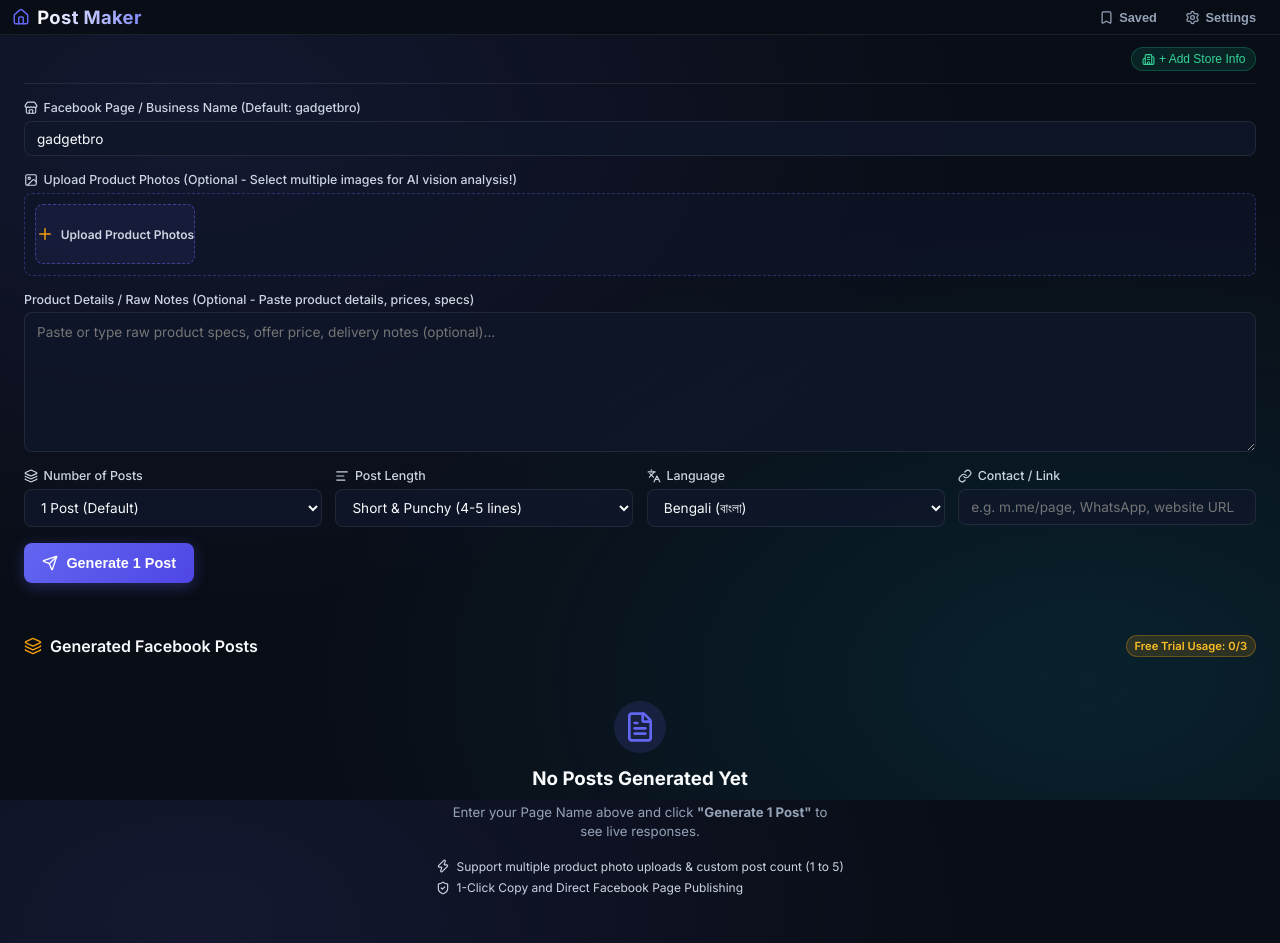
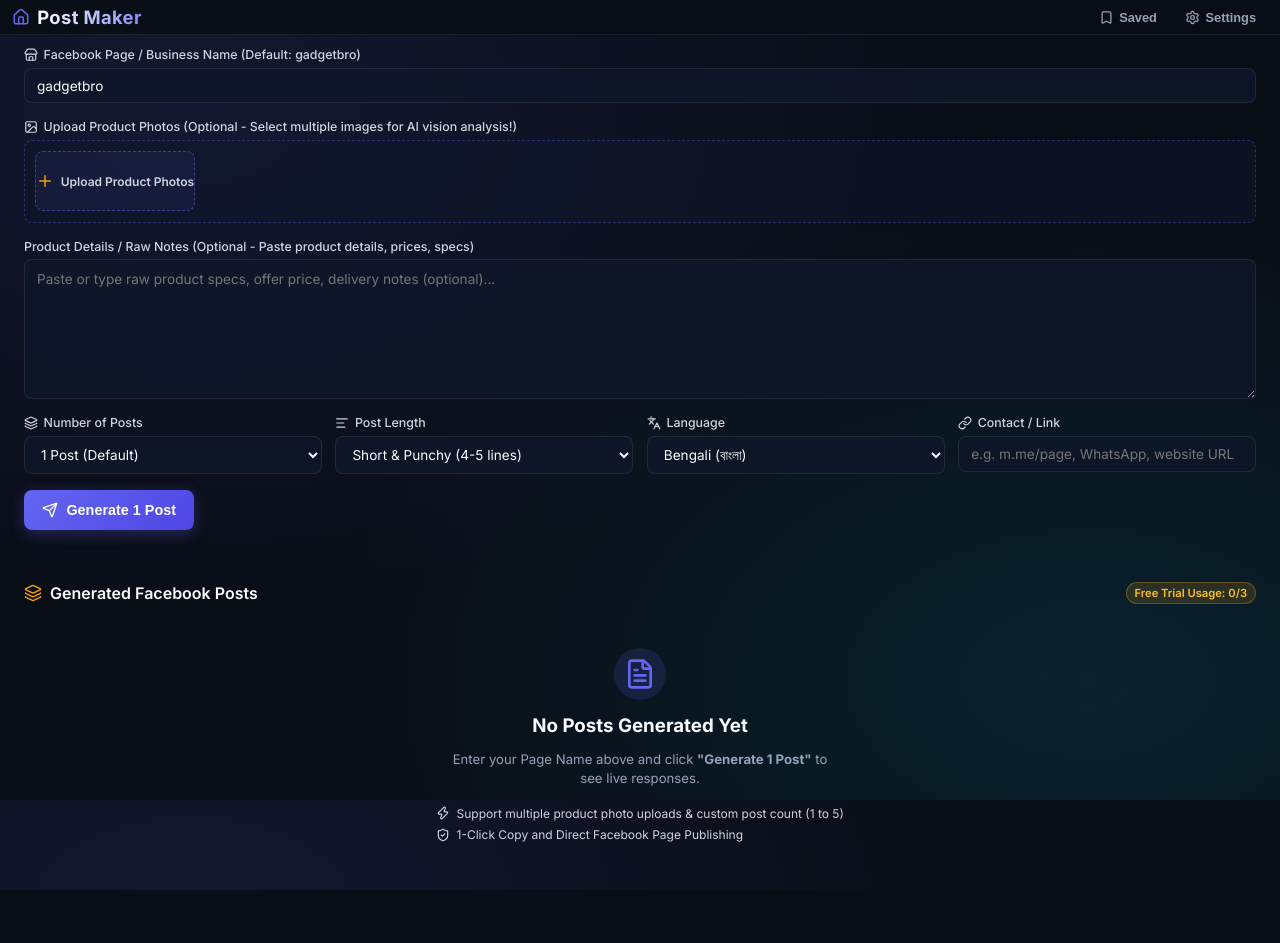
Before and after one commit to emranhossen-dev/automation, a React (Vite) app: page / in a window 1280 px wide. After the commit the page ends 890 px from the top, so only its background shows below. Built offline with nearby package versions, Linux system fonts and the light colour scheme.

Commit message:
Remove Add Store Info header button from ProductForm

```diff
--- a/src/App.tsx
+++ b/src/App.tsx
@@ -302,8 +302,6 @@
               onStop={handleStopGeneration}
               isLoading={isLoading}
               progressState={progressState}
-              businessInfo={businessInfo}
-              onOpenSettings={() => setActiveTab('settings')}
             />
 
             {/* Generated Posts Section */}
--- a/src/components/ProductForm.tsx
+++ b/src/components/ProductForm.tsx
@@ -1,6 +1,6 @@
 import React from 'react';
-import type { SingleRawInput, PostLanguage, BusinessInfo, PostLengthPreference, ImageInput } from '../types';
-import { Languages, Link as LinkIcon, Building2, Store, Square, AlignLeft, Send, Image as ImageIcon, X, Plus, Layers, Settings } from 'lucide-react';
+import type { SingleRawInput, PostLanguage, PostLengthPreference, ImageInput } from '../types';
+import { Languages, Link as LinkIcon, Store, Square, AlignLeft, Send, Image as ImageIcon, X, Plus, Layers } from 'lucide-react';
 
 interface ProductFormProps {
   input: SingleRawInput;
@@ -14,8 +14,6 @@
     percentage: number;
     strategyName: string;
   } | null;
-  businessInfo: BusinessInfo;
-  onOpenSettings: () => void;
 }
 
 export const ProductForm: React.FC<ProductFormProps> = ({
@@ -24,33 +22,7 @@
   onGenerate,
   onStop,
   isLoading,
-  businessInfo,
-  onOpenSettings,
 }) => {
-  const handleAppendBusinessInfo = () => {
-    const parts = [];
-    if (businessInfo.pageName) parts.push(`Page: ${businessInfo.pageName}`);
-    if (businessInfo.phone) parts.push(`Phone: ${businessInfo.phone}`);
-    if (businessInfo.whatsapp) parts.push(`WhatsApp: ${businessInfo.whatsapp}`);
-    if (businessInfo.websiteUrl) parts.push(`Website: ${businessInfo.websiteUrl}`);
-    if (businessInfo.defaultOrderNote) parts.push(`Order Note: ${businessInfo.defaultOrderNote}`);
-
-    if (parts.length === 0) {
-      onOpenSettings();
-      return;
-    }
-
-    if (businessInfo.pageName && (!input.pageName || input.pageName === 'gadgetbro')) {
-      setInput((prev) => ({ ...prev, pageName: businessInfo.pageName }));
-    }
-
-    const businessText = `\n\n--- Store Contact Info ---\n${parts.join('\n')}`;
-    setInput((prev) => ({
-      ...prev,
-      rawText: prev.rawText + businessText,
-    }));
-  };
-
   const handleMultipleImageUpload = (e: React.ChangeEvent<HTMLInputElement>) => {
     const files = Array.from(e.target.files || []);
     if (files.length === 0) return;
@@ -92,29 +64,9 @@
     }));
   };
 
-  const hasBusinessData =
-    Boolean(businessInfo.pageName) ||
-    Boolean(businessInfo.phone) ||
-    Boolean(businessInfo.websiteUrl) ||
-    Boolean(businessInfo.whatsapp);
-
   return (
     <div className="card-glass form-container compact-padding full-width-card">
-      {/* Header Action Row */}
-      <div className="form-header" style={{ justifyContent: 'flex-end' }}>
-        <div className="header-action-group">
-          <button
-            type="button"
-            className={`btn-preset btn-preset-business ${hasBusinessData ? 'active' : ''}`}
-            onClick={hasBusinessData ? handleAppendBusinessInfo : onOpenSettings}
-            disabled={isLoading}
-            title={hasBusinessData ? 'Append Saved Store Contact Info' : 'Click to configure store info'}
-          >
-            {hasBusinessData ? <Building2 size={13} /> : <Settings size={13} />}
-            <span>{hasBusinessData ? '+ Add Store Info' : 'Configure'}</span>
-          </button>
-        </div>
-      </div>
+
 
       <form onSubmit={(e) => { e.preventDefault(); onGenerate(); }} className="form-body">
         {/* MANDATORY FIELD 1: Page Name (Default: gadgetbro) */}
```
